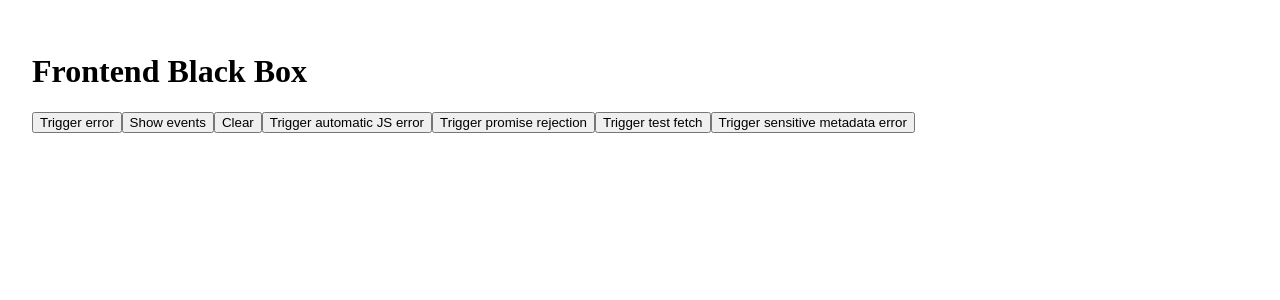
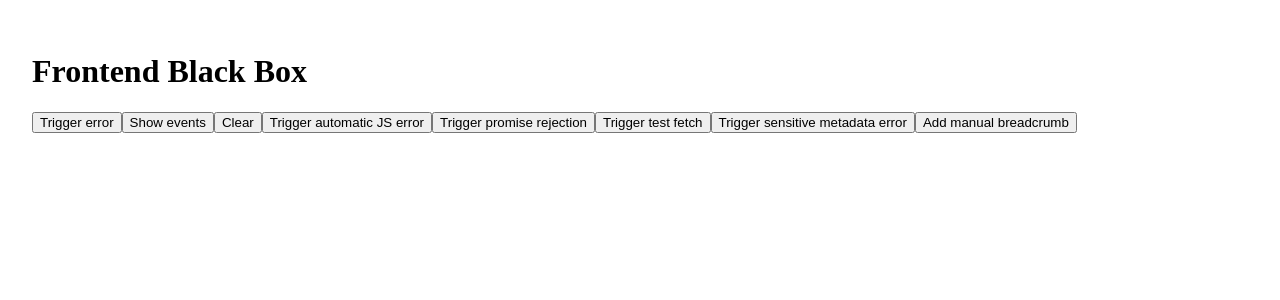
Before and after one commit to i-vanb/frontend-black-box, a React (Vite) app: page / in a window 1280 px wide. Shown: the top 300 px of the page. Built offline with nearby package versions, Linux system fonts and the light colour scheme; no server answers.

Commit message:
feat: add manual breadcrumbs

```diff
--- a/src/App.tsx
+++ b/src/App.tsx
@@ -65,6 +65,20 @@ export default function App() {
       >
         Trigger sensitive metadata error
       </button>
+      <button
+        onClick={() => {
+          monitor.addBreadcrumb({
+            type: "manual",
+            message: "User started checkout flow",
+            metadata: {
+              cartItems: 3,
+              token: "secret-token",
+            },
+          });
+        }}
+      >
+        Add manual breadcrumb
+      </button>
     </main>
   );
 }
--- a/src/sdk/core/monitor.ts
+++ b/src/sdk/core/monitor.ts
@@ -131,7 +131,9 @@ class FrontendMonitor {
   }
 
   addBreadcrumb(breadcrumb: Omit<Breadcrumb, "id" | "timestamp">): void {
-    this.breadcrumbStore.add(breadcrumb);
+    const sanitizedBreadcrumb = sanitizeValue(breadcrumb) as Omit<Breadcrumb, "id" | "timestamp">;
+
+    this.breadcrumbStore.add(sanitizedBreadcrumb);
   }
 
   private addEvent(event: Omit<MonitorEvent, "id" | "timestamp" | "appName" | "url">): void {
```
